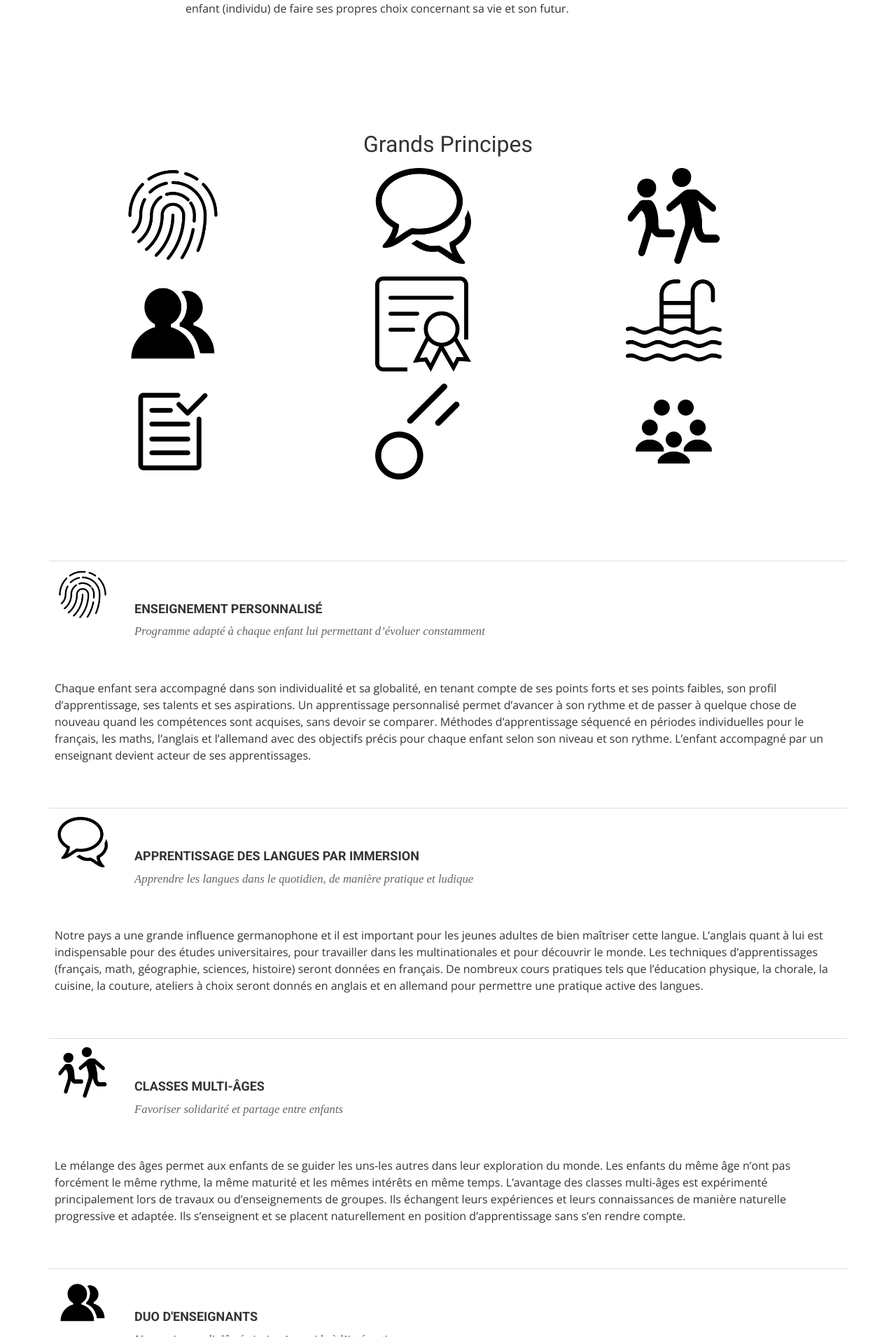
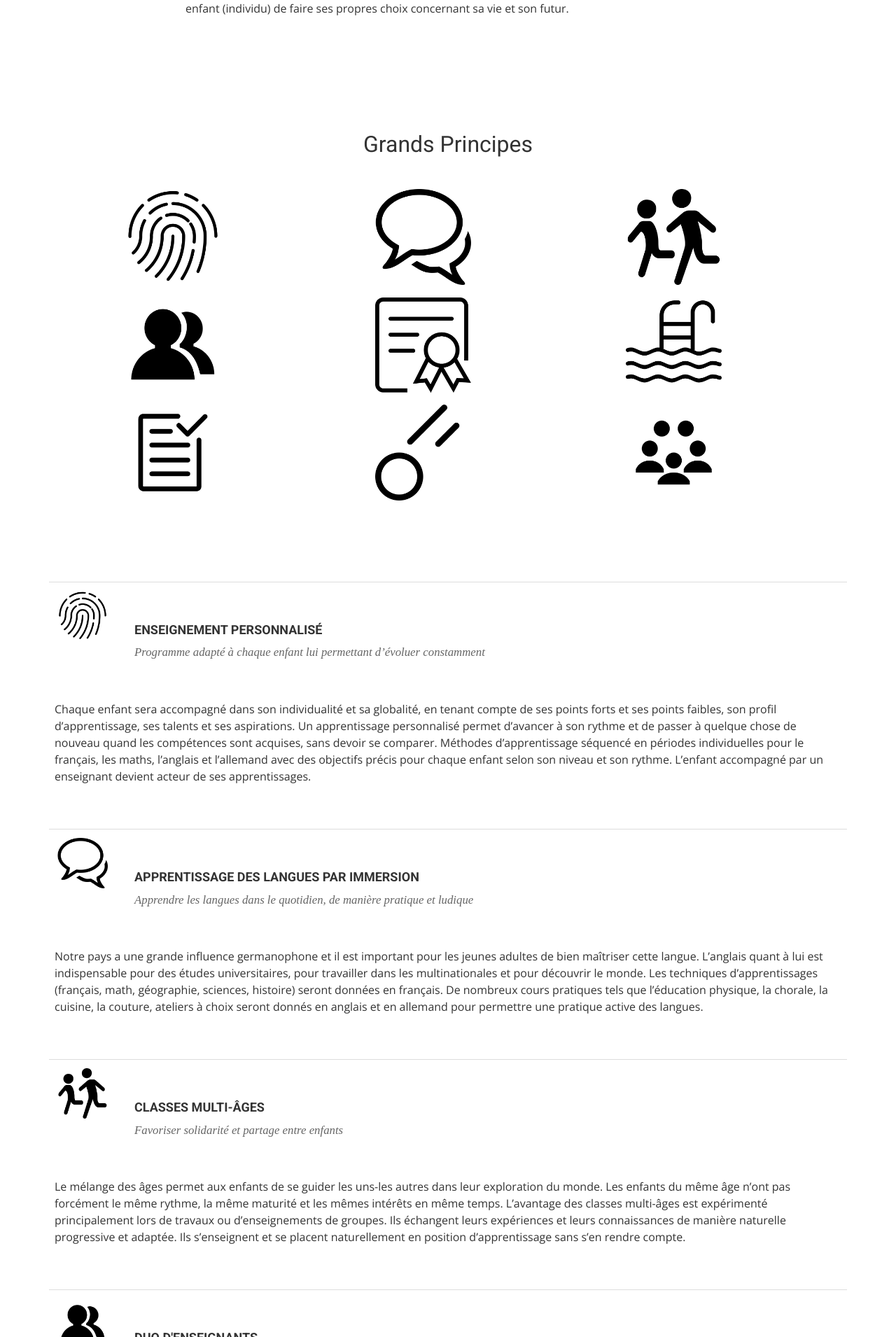
Before and after one commit to midjoule/lifeschool, a Jekyll site: the page built from index.html, in a window 1280 px wide. Shown: the part 3896-5806 px from the top of the page at 70% size. Built offline with Jekyll 4.4.1, drawn with Linux system fonts in a browser that asks for light colours; nearby versions of some CDN libraries; some web fonts are replaced.

Commit message:
Update index.html

```diff
--- a/index.html
+++ b/index.html
@@ -125,7 +125,7 @@ permalink: /
   <div class="container">
     <div class="row">
       <div class="col-md-12 col-sm-12">
-        <h2 style="text-align:center">Grands Principes</h2>
+        <h2 style="text-align:center;margin-bottom:40px;">Grands Principes</h2>
       </div>
     </div>
     <div class="row">
```
